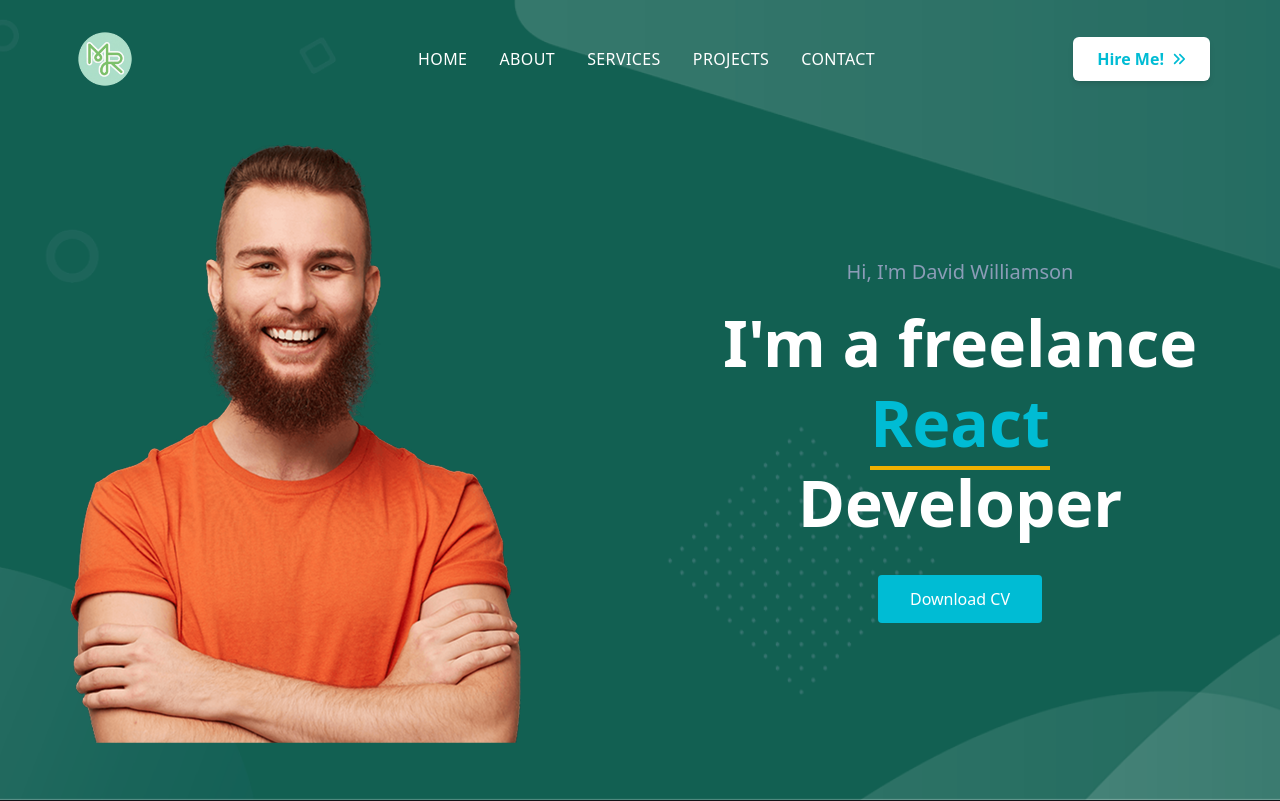
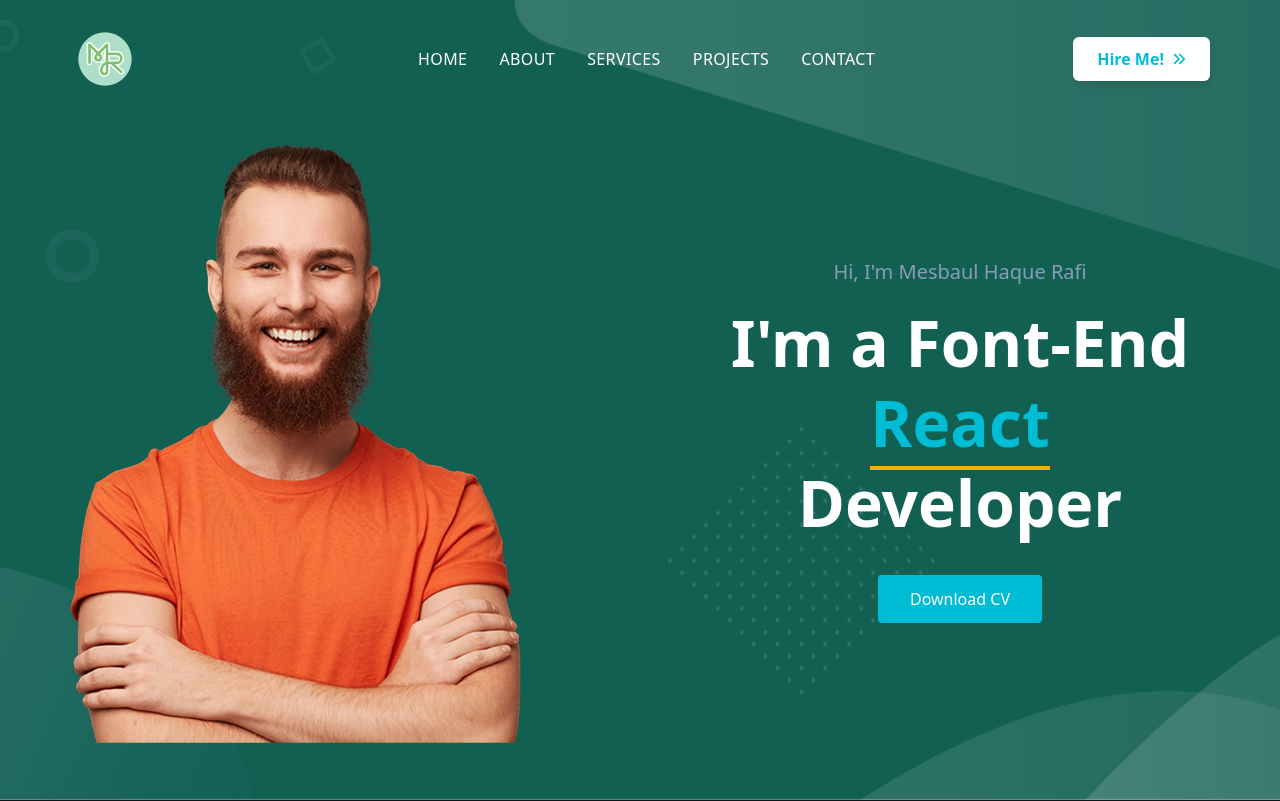
Before and after one commit to mesbaulrafi/myPortfolio, a React (Vite) app: page / in a window 1280 px wide. Shown: the top 801 px of the page. Built offline with nearby package versions, Linux system fonts and the light colour scheme.

Commit message:
benner Edit

```diff
--- a/src/components/layouts/Benner.jsx
+++ b/src/components/layouts/Benner.jsx
@@ -6,8 +6,7 @@
 
 const Benner = () => {
   return (
-    // 'min-h-screen' use kora hoyeche jate puruta screen cover kore
-    // 'pt-32' dewa hoyeche jate Header-er niche content thake
+
     <div className="bg-[url('/src/assets/bennerBg.png')] bg-center bg-cover bg-no-repeat min-h-screen flex items-center pt-32 lg:pt-20">
       <Container>
         <div className="flex flex-col lg:flex-row items-center justify-between">
@@ -21,10 +20,10 @@
           {/* Banner Text Part */}
           <div className="w-full lg:w-[500px] text-center  mt-10 lg:mt-0 ">
             <h5 className="text-[#8B9CB7] text-[20px] font-medium mb-4">
-              Hi, I'm David Williamson
+              Hi, I'm Mesbaul Haque Rafi
             </h5>
             <h1 className="text-white text-[40px] md:text-[54px] lg:text-[64px] font-bold leading-tight mb-8">
-              I'm a freelance <span className="text-[#00BCD4] border-b-4 border-yellow-500">React</span> Developer
+              I'm a Font-End <span className="text-[#00BCD4] border-b-4 border-yellow-500">React</span> Developer
             </h1>
             {/* Benner Btn  */}
             <Button
--- a/src/components/pages/Home.jsx
+++ b/src/components/pages/Home.jsx
@@ -5,6 +5,7 @@
 import Education from '../layouts/Education'
 import Input from '../layouts/Input'
 import Projects from './Projects'
+import Contact from '../layouts/Contact'
 
 
 
@@ -17,6 +18,7 @@
    <Education/>
    <Input/>
    <Projects/>
+   <Contact/>
    </>
   )
 }
```
